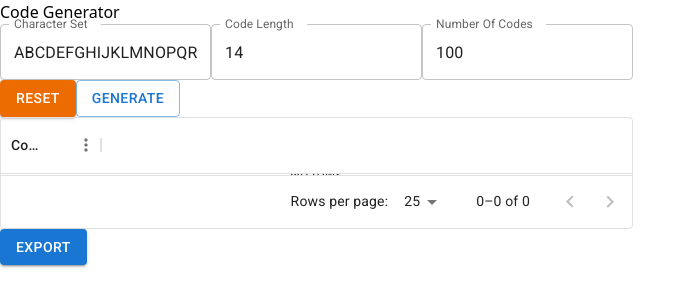
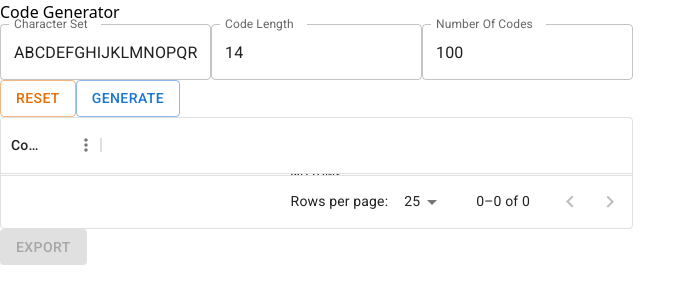
Before and after one commit to Bassel-Bakr/code-generator, a React (Vite) app: page / in a window 1280 px wide. Shown: the top 306 px of the page, without its empty margins (0-696 px from the left). Built offline with nearby package versions, Linux system fonts and the light colour scheme.

Commit message:
Add tooltips

```diff
--- a/src/App.tsx
+++ b/src/App.tsx
@@ -1,4 +1,10 @@
-import { Button, InputLabel, OutlinedInput, FormControl } from "@mui/material";
+import {
+  Button,
+  InputLabel,
+  OutlinedInput,
+  FormControl,
+  Tooltip,
+} from "@mui/material";
 import { DataGrid, GridColDef } from "@mui/x-data-grid";
 import { useContext, useState } from "react";
 import { useForm } from "react-hook-form";
@@ -111,18 +117,22 @@ function App() {
           </FormControl>
 
           <div className="col-span-full grid grid-cols-2 gap-6 self-end">
+            <Tooltip title="Reset the form to default values">
               <Button
-              variant="contained"
+                variant="outlined"
                 color="warning"
                 type="button"
                 onClick={() => resetForm()}
               >
                 Reset
               </Button>
+            </Tooltip>
 
+            <Tooltip title="Generate codes in the table">
               <Button variant="outlined" type="submit">
                 Generate
               </Button>
+            </Tooltip>
           </div>
         </form>
 
@@ -142,13 +152,18 @@ function App() {
             />
           </div>
 
+          <Tooltip title="Export to an excel sheet">
+            <div className="items-stretch">
               <Button
+                className="w-full"
                 variant="contained"
-            className="items-stretch"
+                disabled={codes.length === 0}
                 onClick={() => exportCodes(codes)}
               >
                 Export
               </Button>
+            </div>
+          </Tooltip>
         </section>
       </main>
 
```
Lines whose indentation alone changed are shown as unchanged.
